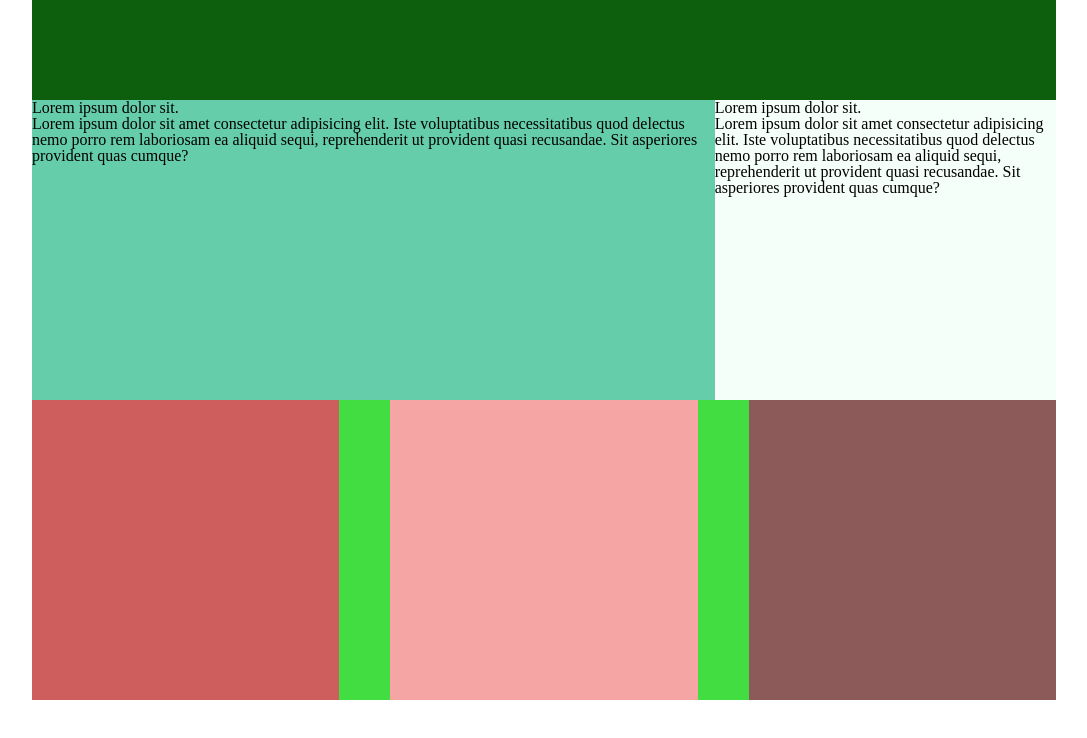
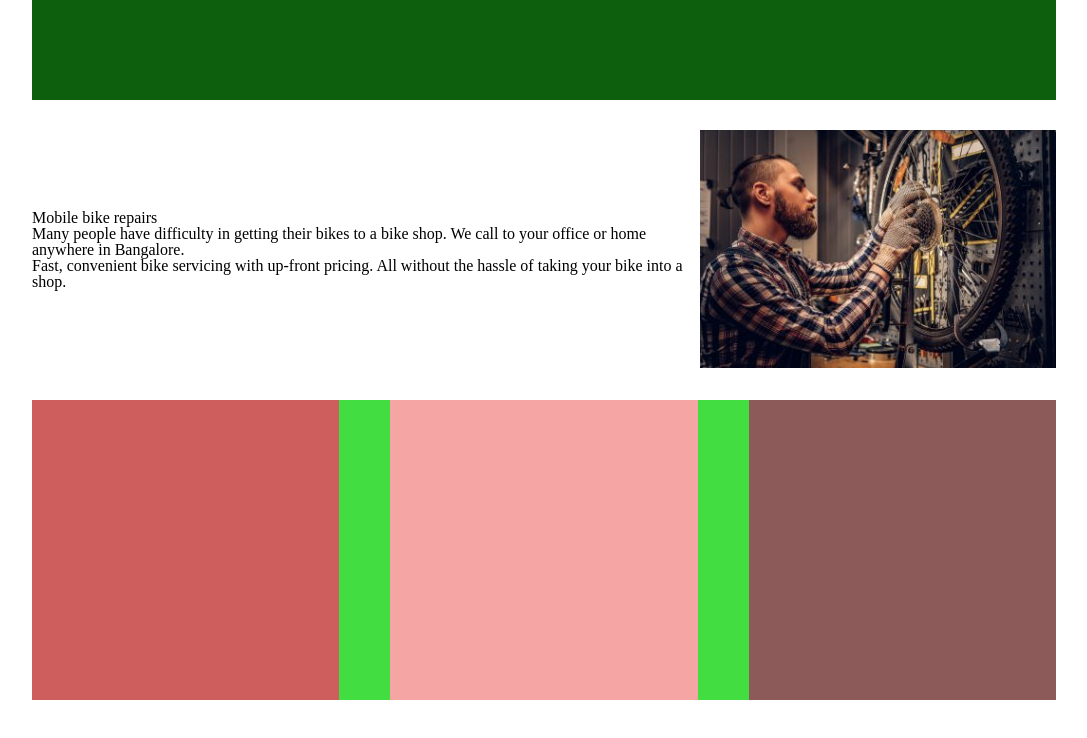
Before and after one commit to nandhirajan/html-css-bike-workshop-website, a plain HTML site: page index.html in a window 1280 px wide. Shown: the whole page, without its empty margins (96-1183 px from the left). Drawn offline with Linux system fonts and the light colour scheme.

Commit message:
Working on align items property

```diff
--- a/index.html
+++ b/index.html
@@ -17,13 +17,13 @@
         <header></header>
         <main>
             <div class="maincard1">
-                <h1>Lorem ipsum dolor sit.</h1>
-                <p>Lorem ipsum dolor sit amet consectetur adipisicing elit. Iste voluptatibus necessitatibus quod delectus nemo porro rem laboriosam ea aliquid sequi, reprehenderit ut provident quasi recusandae. Sit asperiores provident quas cumque?</p>
+                <h1>Mobile bike repairs</h1>
+                <p>Many people have difficulty in getting their bikes to a bike shop.  We call to your office or home anywhere in Bangalore.</p>
+                <p>Fast, convenient bike servicing with up-front pricing.  All without the hassle of taking your bike into a shop.</p>
             </div>
 
             <div class="maincard2">
-                <h1>Lorem ipsum dolor sit.</h1>
-                <p>Lorem ipsum dolor sit amet consectetur adipisicing elit. Iste voluptatibus necessitatibus quod delectus nemo porro rem laboriosam ea aliquid sequi, reprehenderit ut provident quasi recusandae. Sit asperiores provident quas cumque?</p>
+                <img src="images/image-bike-repair-service.jpg" alt="bike services in madurai">
             </div>
 
         </main>
--- a/style.css
+++ b/style.css
@@ -1,5 +1,4 @@
 .container {
-    background-color: rgb(8, 44, 8);
     min-height: 100px;
     width: 1024px;
     margin-left: auto;
@@ -12,9 +11,9 @@ header {
 }
 
 main {
-    background-color: rgb(18, 168, 18);
     min-height: 300px;
     display: flex   ;
+    align-items: center;
 }
 
 .cards {
@@ -43,11 +42,9 @@ main {
 }
 
 .maincard1 {
-    background-color: mediumaquamarine;
     flex: 2;
 }
 
 .maincard2 {
-    background-color: mintcream;
     flex: 1;
 }
```
Also changed, not shown: images/image-bike-repair-service.jpg (added).
